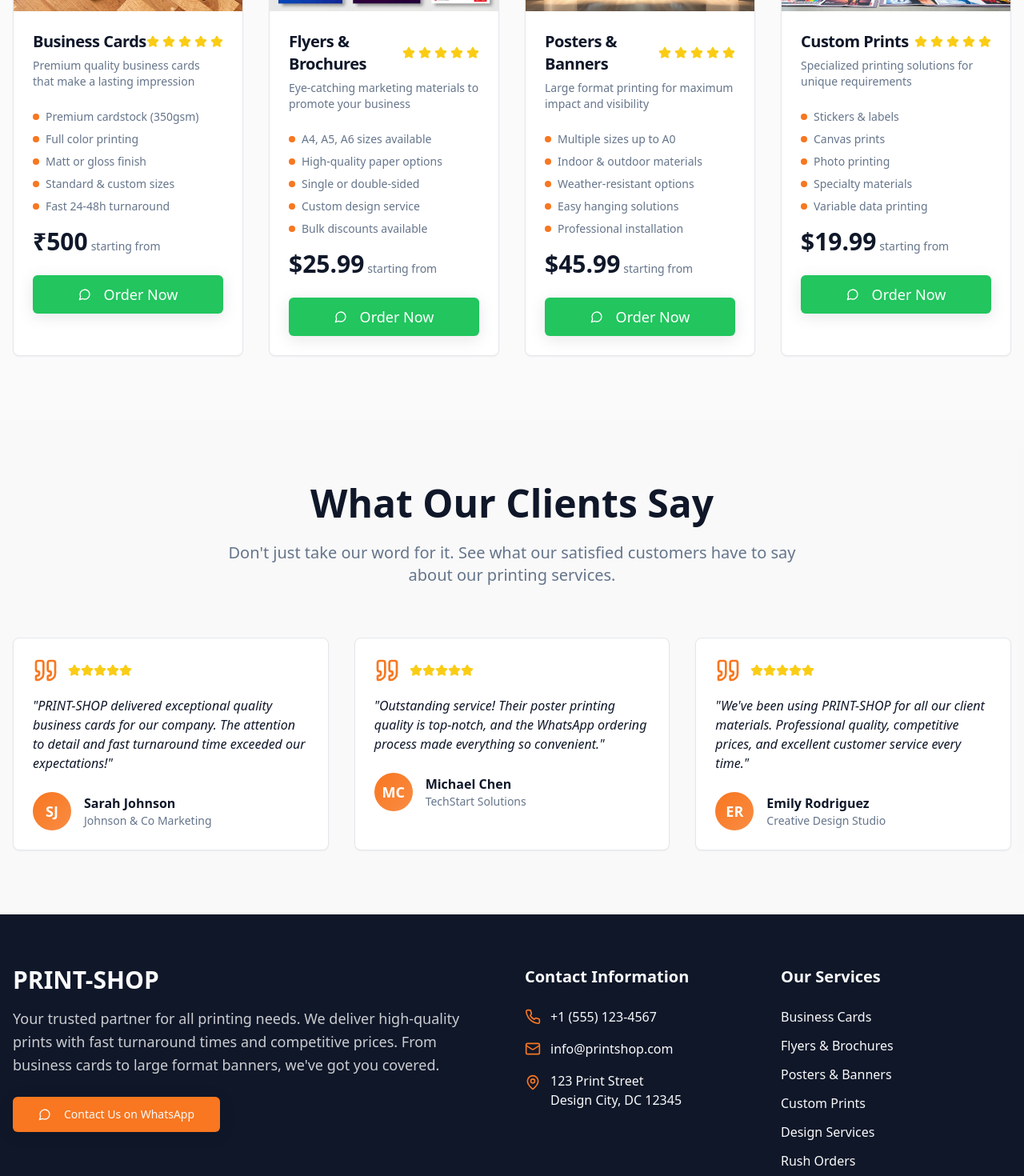
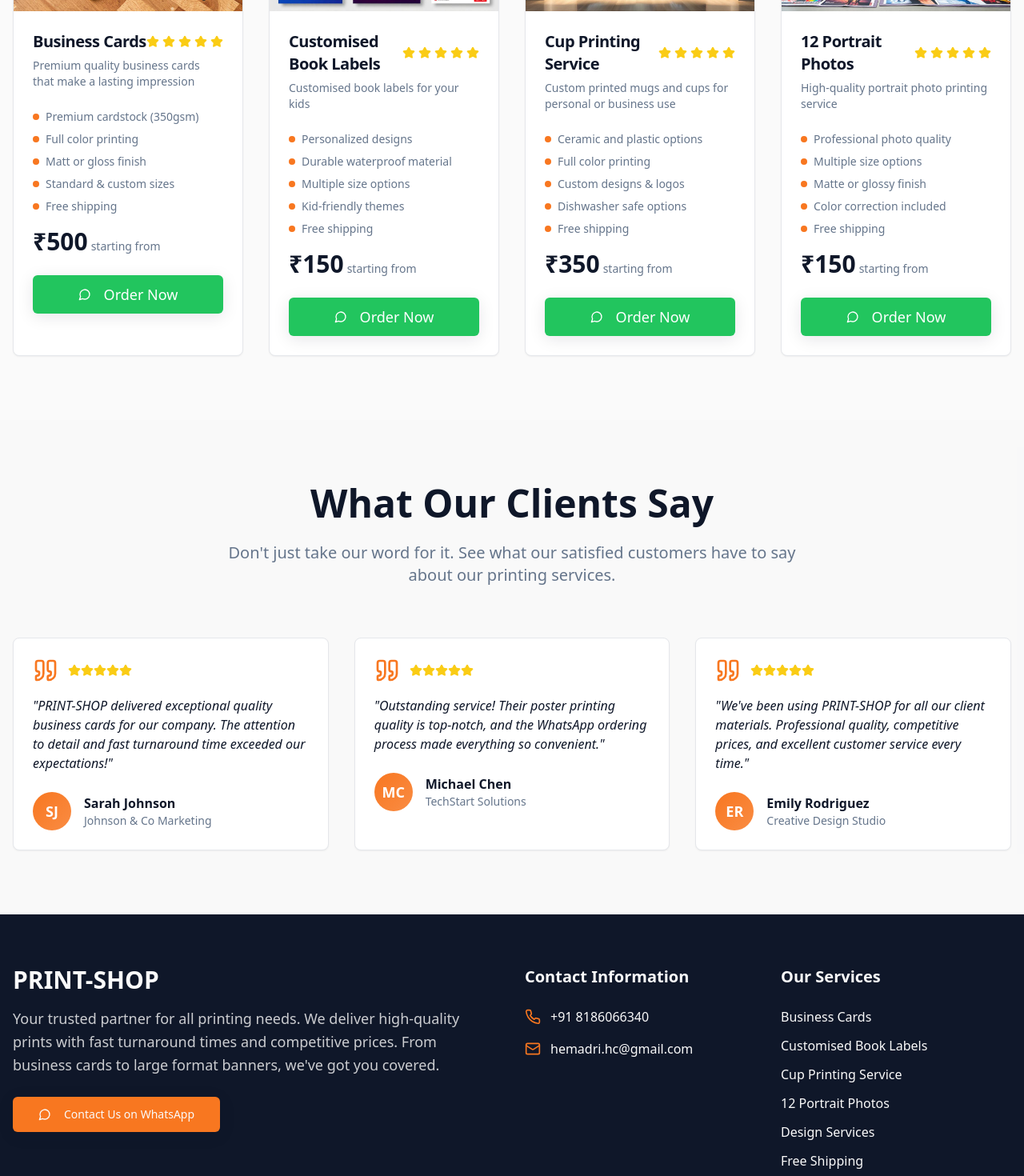
Before and after one commit to hemadrichalla/print-shop, a React (Vite) app: page / in a window 1280 px wide. Shown: the part 1220-2690 px from the top of the page at 80% size. Built offline with nearby package versions, Linux system fonts and the light colour scheme.

Commit message:
Update product catalog and contact info

```diff
--- a/src/components/Footer.tsx
+++ b/src/components/Footer.tsx
@@ -3,7 +3,7 @@ import { MessageCircle, Mail, Phone, MapPin, Facebook, Instagram, Twitter } from
 
 const Footer = () => {
   const handleWhatsAppContact = () => {
-    window.open("https://wa.me/1234567890?text=Hello! I'd like to learn more about your printing services.", "_blank");
+    window.open("https://wa.me/918186066340?text=Hello! I'd like to learn more about your printing services.", "_blank");
   };
 
   return (
@@ -33,15 +33,11 @@ const Footer = () => {
             <div className="space-y-4">
               <div className="flex items-center">
                 <Phone className="w-5 h-5 mr-3 text-accent" />
-                <span>+1 (555) 123-4567</span>
+                <span>+91 8186066340</span>
               </div>
               <div className="flex items-center">
                 <Mail className="w-5 h-5 mr-3 text-accent" />
-                <span>info@printshop.com</span>
-              </div>
-              <div className="flex items-start">
-                <MapPin className="w-5 h-5 mr-3 text-accent mt-1" />
-                <span>123 Print Street<br />Design City, DC 12345</span>
+                <span>hemadri.hc@gmail.com</span>
               </div>
             </div>
           </div>
@@ -51,11 +47,11 @@ const Footer = () => {
             <h4 className="text-xl font-semibold mb-6">Our Services</h4>
             <ul className="space-y-3">
               <li className="hover:text-accent transition-colors cursor-pointer">Business Cards</li>
-              <li className="hover:text-accent transition-colors cursor-pointer">Flyers & Brochures</li>
-              <li className="hover:text-accent transition-colors cursor-pointer">Posters & Banners</li>
-              <li className="hover:text-accent transition-colors cursor-pointer">Custom Prints</li>
+              <li className="hover:text-accent transition-colors cursor-pointer">Customised Book Labels</li>
+              <li className="hover:text-accent transition-colors cursor-pointer">Cup Printing Service</li>
+              <li className="hover:text-accent transition-colors cursor-pointer">12 Portrait Photos</li>
               <li className="hover:text-accent transition-colors cursor-pointer">Design Services</li>
-              <li className="hover:text-accent transition-colors cursor-pointer">Rush Orders</li>
+              <li className="hover:text-accent transition-colors cursor-pointer">Free Shipping</li>
             </ul>
           </div>
         </div>
--- a/src/components/ProductCatalog.tsx
+++ b/src/components/ProductCatalog.tsx
@@ -16,51 +16,51 @@ const ProductCatalog = () => {
         "Full color printing",
         "Matt or gloss finish",
         "Standard & custom sizes",
-        "Fast 24-48h turnaround"
+        "Free shipping"
       ],
       whatsappMessage: "Hi! I'm interested in ordering business cards. Could you provide more details about pricing and customization options?"
     },
     {
-      title: "Flyers & Brochures",
-      description: "Eye-catching marketing materials to promote your business",
-      price: "$25.99",
+      title: "Customised Book Labels",
+      description: "Customised book labels for your kids",
+      price: "₹150",
       image: flyersImage,
       features: [
-        "A4, A5, A6 sizes available",
-        "High-quality paper options",
-        "Single or double-sided",
-        "Custom design service",
-        "Bulk discounts available"
+        "Personalized designs",
+        "Durable waterproof material",
+        "Multiple size options",
+        "Kid-friendly themes",
+        "Free shipping"
       ],
-      whatsappMessage: "Hello! I'd like to know more about your flyer printing services and design options. What packages do you offer?"
+      whatsappMessage: "Hi! I'm interested in customised book labels for my kids. Could you provide more details about designs and customization options?"
     },
     {
-      title: "Posters & Banners",
-      description: "Large format printing for maximum impact and visibility",
-      price: "$45.99",
+      title: "Cup Printing Service",
+      description: "Custom printed mugs and cups for personal or business use",
+      price: "₹350",
       image: postersImage,
       features: [
-        "Multiple sizes up to A0",
-        "Indoor & outdoor materials",
-        "Weather-resistant options",
-        "Easy hanging solutions",
-        "Professional installation"
+        "Ceramic and plastic options",
+        "Full color printing",
+        "Custom designs & logos",
+        "Dishwasher safe options",
+        "Free shipping"
       ],
-      whatsappMessage: "Hi there! I need information about poster and banner printing. What sizes and materials do you have available?"
+      whatsappMessage: "Hello! I'd like to know more about your cup printing services. What types of cups and designs do you offer?"
     },
     {
-      title: "Custom Prints",
-      description: "Specialized printing solutions for unique requirements",
-      price: "$19.99",
+      title: "12 Portrait Photos",
+      description: "High-quality portrait photo printing service",
+      price: "₹150",
       image: customPrintsImage,
       features: [
-        "Stickers & labels",
-        "Canvas prints",
-        "Photo printing",
-        "Specialty materials",
-        "Variable data printing"
+        "Professional photo quality",
+        "Multiple size options",
+        "Matte or glossy finish",
+        "Color correction included",
+        "Free shipping"
       ],
-      whatsappMessage: "Hello! I'm looking for custom printing solutions. Can we discuss my specific requirements and get a quote?"
+      whatsappMessage: "Hi! I need 12 portrait photos printed. Can you help me with sizes and finish options?"
     }
   ];
 
```
